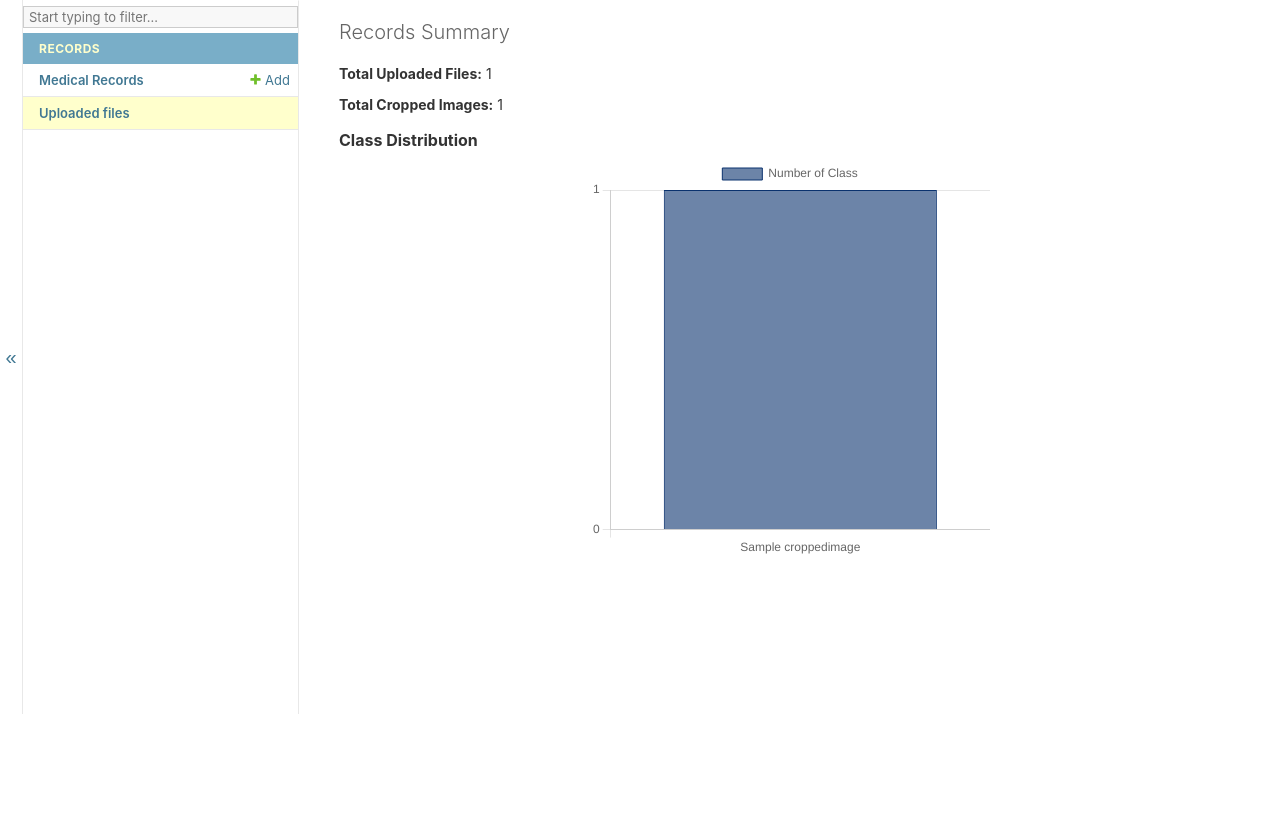
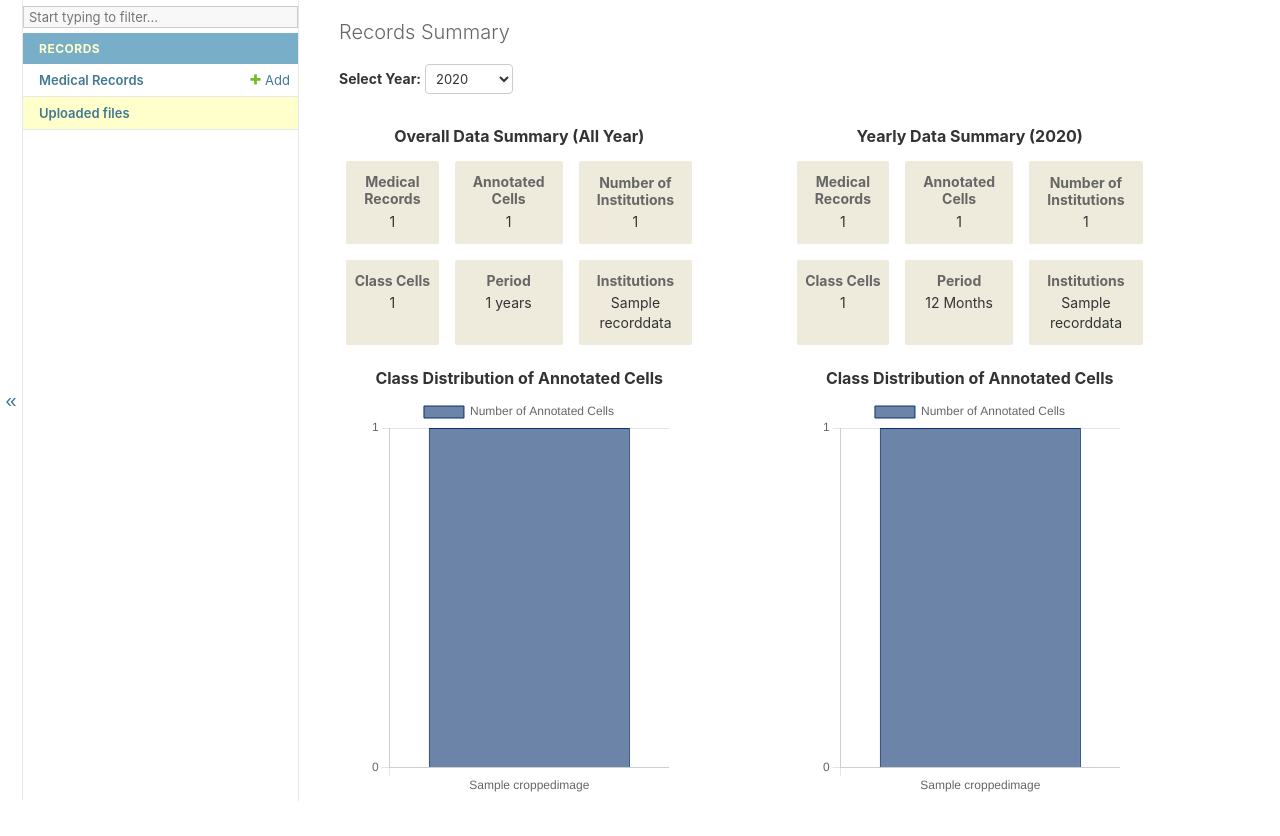
Before and after one commit to alyssaimani/PapSmearDB, a Django app: page /records/admin/records/uploadedfile/summary/ in a window 1280 px wide. Shown: the part 86-922 px from the top of the page. Before the commit the page ends 800 px from the top, so only its background shows below. Run offline with Django 4.2, Linux system fonts and the light colour scheme; a user stored in the database is signed in; tables that the repository leaves empty hold one stand-in row (values such as "Sample post"); some libraries are stand-ins or nearby versions.

Commit message:
update summary data

```diff
--- a/records/admin.py
+++ b/records/admin.py
@@ -12,6 +12,7 @@ from django.utils.translation import gettext_lazy as _
 from django.urls import reverse, path
 from django.db.models import Count
 from django.utils.safestring import mark_safe
+from django.db.models import Max, Min
 
 from .inference import get_cropped_images, batch_predict, DinoModelWrapper, get_preprocess_transform, draw_bounding_box_pil
 from skimage.segmentation import mark_boundaries
@@ -309,18 +310,57 @@ class UploadedFile_list(admin.ModelAdmin):
     def summary_view(self, request):
         total_uploaded = UploadedFile.objects.count()
         total_cropped = CroppedImage.objects.count()
+        institutions = RecordData.objects.values_list('institutionName', flat=True).distinct()
         class_counts = (
             CroppedImage.objects.values("originalLabel")
             .annotate(count=Count("id"))
             .order_by("originalLabel")
         )
+        period_range = UploadedFile.objects.aggregate(
+            min_date=Min('imageDate'),
+            max_date=Max('imageDate')
+        )
+        min_date = period_range['min_date']
+        max_date = period_range['max_date']
 
+        # for selected year
+        years = []
+        if min_date and max_date:
+            years = list(range(min_date.year, max_date.year + 1))
+        print(min_date.year)
+        selected_year = request.GET.get("year")
+        if selected_year:
+            selected_year = int(selected_year)
+        else:
+            selected_year = max_date.year
+
+        yearly_uploaded = UploadedFile.objects.filter(imageDate__year=selected_year).count()
+        yearly_cropped =  CroppedImage.objects.filter(rawImage__imageDate__year=selected_year).count()
+        yearly_institutions = (
+                                RecordData.objects
+                                .filter(uploadedfile__imageDate__year=selected_year)
+                                .values_list('institutionName', flat=True)
+                                .distinct()
+                            )
+        yearly_class_counts = (
+                                CroppedImage.objects.filter(rawImage__imageDate__year=selected_year)
+                                .values("originalLabel")
+                                .annotate(count=Count("id"))
+                                .order_by("originalLabel")
+                            )
         context = {
             **self.admin_site.each_context(request),
             "title": "Records Summary",
+            "years": years,
             "total_uploaded": total_uploaded,
             "total_cropped": total_cropped,
+            "institutions": institutions,
             "class_counts": class_counts,
+            "yearly_uploaded": yearly_uploaded,
+            "yearly_cropped": yearly_cropped,
+            "yearly_institutions": yearly_institutions,
+            "yearly_class_counts": yearly_class_counts,
+            "selected_year": selected_year
         }
 
         return render(request, "records_summary.html", context)
--- a/records/templates/records_summary.html
+++ b/records/templates/records_summary.html
@@ -1,40 +1,155 @@
 {% extends "admin/base_site.html" %}
-
 {% block content %}
-<p><strong>Total Uploaded Files:</strong> {{ total_uploaded }}</p>
-<p><strong>Total Cropped Images:</strong> {{ total_cropped }}</p>
-
-<h2>Class Distribution</h2>
-<div style="display: flex; justify-content: center; align-items: center; height: 400px; width: 100%;">
-    <canvas id="classChart" width="200" height="200"></canvas>
+<head>
+    <style>
+        .wrapper-dashboard {
+            display: flex; flex-direction: row; justify-content: center; column-gap: 10%;
+        }
+        .box-dashboard {
+            display: flex; flex-direction: column; justify-content: center; text-align: center;
+        }
+        .grid-data {
+            display: grid; grid-template-columns: auto auto auto; gap: 2vh; border-radius: 5px; padding: 2%;
+        }
+        .grid-box {
+            background-color: #EEEBDD; border-radius: 2%; padding: 1%;
+        }
+        form {
+            margin-bottom: 1em;
+        }
+        .chart-canvas {
+            display: flex; justify-content: center; align-items: center; height: 400px; width: 100%;
+        }
+    </style>
+</head>
+<body>
+    <form method="get">
+        <label for="year-select"><strong>Select Year:</strong></label>
+        <select id="year-select" name="year" onchange="this.form.submit()">
+            <option value="">All Years</option>
+            {% for y in years %}
+            <option value="{{ y }}" {% if y == selected_year %}selected{% endif %}>
+                {{ y }}
+            </option>
+            {% endfor %}
+        </select>
+    </form>
+    <div class="wrapper-dashboard">
+        <div class="box-dashboard">
+            <h2>Overall Data Summary (All Year)</h2>
+            <div class="grid-data">
+                <div class="grid-box">
+                    <h3>Medical Records</h3>
+                    <p>{{ total_uploaded }}</p>
+                </div>
+                <div class="grid-box">
+                    <h3>Annotated Cells</h3>
+                    <p>{{ total_cropped }}</p>
+                </div>
+                <div class="grid-box">
+                    <h3>Number of Institutions</h3>
+                    <p>{{ institutions.count }}</p>
+                </div>
+                <div class="grid-box">
+                    <h3>Class Cells</h3>
+                    <p>{{ class_counts.count }}</p>
+                </div>
+                <div class="grid-box">
+                    <h3>Period</h3>
+                    <p>{{ years|length }} years</p>
+                </div>
+                <div class="grid-box">
+                    <h3>Institutions</h3>
+                    {% for inst in institutions %}
+                    <p>{{ inst }}</p>
+                    {% endfor %}
+                </div>
+            </div>
+            <h2>Class Distribution of Annotated Cells</h2>
+            <div class="chart-canvas">
+                <canvas id="total-chart" height="400"></canvas>
+            </div>
+        </div>
+        <div class="box-dashboard">
+            <div class="box-dashboard">
+                <h2>Yearly Data Summary ({{ selected_year }})</h2>
+                <div class="grid-data">
+                    <div class="grid-box">
+                        <h3>Medical Records</h3>
+                        <p>{{ yearly_uploaded }}</p>
+                    </div>
+                    <div class="grid-box">
+                        <h3>Annotated Cells</h3>
+                        <p>{{ yearly_cropped }}</p>
+                    </div>
+                    <div class="grid-box">
+                        <h3>Number of Institutions</h3>
+                        <p>{{ yearly_institutions.count }}</p>
+                    </div>
+                    <div class="grid-box">
+                        <h3>Class Cells</h3>
+                        <p>{{ yearly_class_counts.count }}</p>
+                    </div>
+                    <div class="grid-box">
+                        <h3>Period</h3>
+                        <p>12 Months</p>
+                    </div>
+                    <div class="grid-box">
+                        <h3>Institutions</h3>
+                        {% for inst in yearly_institutions %}
+                        <p>{{ inst }}</p>
+                        {% endfor %}
+                    </div>
+                </div>
+            <h2>Class Distribution of Annotated Cells</h2>
+            <div class="chart-canvas">
+                <canvas id="yearly-chart" height="400"></canvas>
             </div>
 
+        </div>
+    </div>
     <script src="https://cdn.jsdelivr.net/npm/chart.js"></script>
     <script>
-    const labels = [
+        // Generate label arrays
+        const labelsTotal = [
             {% for row in class_counts %}
         "{{ row.originalLabel|default:'Unlabeled' }}"{% if not forloop.last %}, {% endif %}
         {% endfor %}
         ];
 
-    const data = {
-        labels: labels,
+        const labelsYearly = [
+            {% for row in yearly_class_counts %}
+        "{{ row.originalLabel|default:'Unlabeled' }}"{% if not forloop.last %}, {% endif %}
+        {% endfor %}
+        ];
+
+        // Generate data arrays
+        const countsTotal = [
+            {% for row in class_counts %}
+        {{ row.count }} {% if not forloop.last %}, {% endif %}
+        {% endfor %}
+        ];
+
+        const countsYearly = [
+            {% for row in yearly_class_counts %}
+        {{ row.count }} {% if not forloop.last %}, {% endif %}
+        {% endfor %}
+        ];
+
+        // Reusable chart config generator
+        function createBarChartConfig(labels, data, labelText) {
+            return {
+                type: 'bar',
+                data: {
+                    labels,
                     datasets: [{
-            label: 'Number of Class',
-            data: [
-                {% for row in class_counts %}
-                    {{ row.count }}{% if not forloop.last %}, {% endif %}
-    {% endfor %}
-            ],
+                        label: labelText,
+                        data,
                         backgroundColor: 'rgba(10, 50, 110, 0.6)',
                         borderColor: 'rgba(10, 50, 110, 1)',
                         borderWidth: 1
                     }]
-    };
-
-    const config = {
-        type: 'bar',
-        data: data,
+                },
                 options: {
                     responsive: true,
                     scales: {
@@ -45,10 +160,18 @@
                     }
                 }
             };
+        }
 
-    const classChart = new Chart(
-        document.getElementById('classChart'),
-        config
+        // Initialize charts
+        const totalChart = new Chart(
+            document.getElementById('total-chart'),
+            createBarChartConfig(labelsTotal, countsTotal, 'Number of Annotated Cells')
+        );
+
+        const yearlyChart = new Chart(
+            document.getElementById('yearly-chart'),
+            createBarChartConfig(labelsYearly, countsYearly, 'Number of Annotated Cells')
         );
     </script>
+</body>
 {% endblock %}
```
Lines whose indentation alone changed are shown as unchanged.
